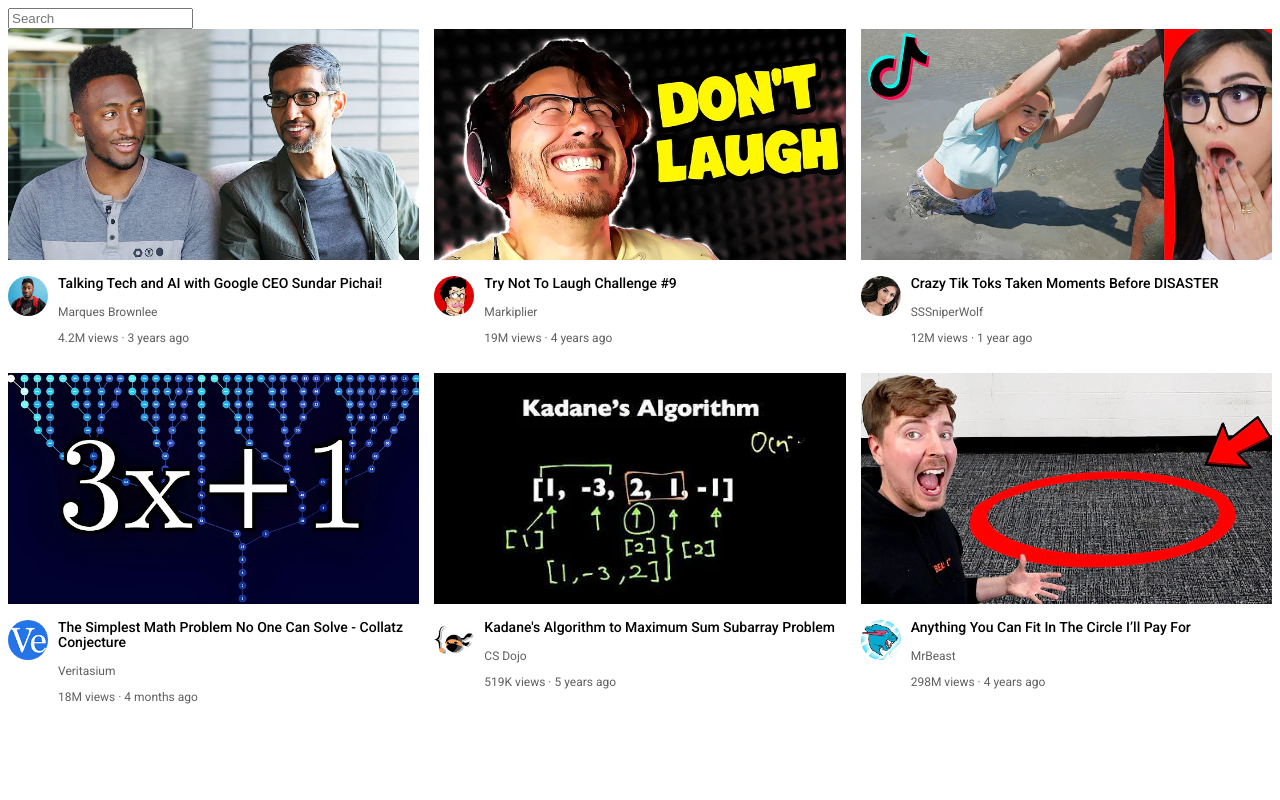
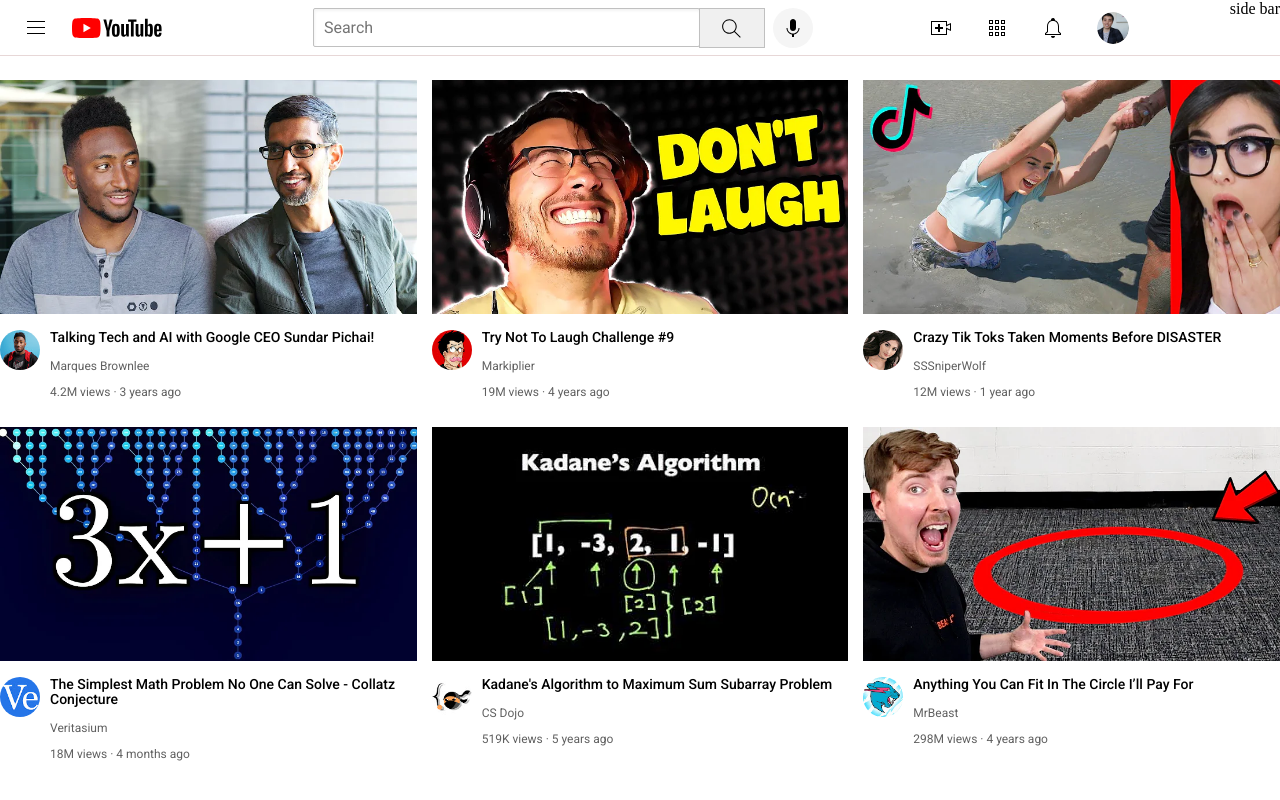
Before and after one commit to Hawk-ho/Website, a plain HTML site: page youtube.html in a window 1280 px wide. Shown: the top 800 px of the page. Drawn offline with Linux system fonts and the light colour scheme.

Commit message:
finish our exercises on flex-box file and add it to the mainmain project

```diff
--- /dev/null
+++ b/youtube-styles/general.css
@@ -0,0 +1,8 @@
+p{
+  font-family: Roboto, arial;
+
+}
+body{
+  margin: 0;
+  padding-top: 80px;
+}
--- /dev/null
+++ b/youtube-styles/header.css
@@ -0,0 +1,120 @@
+.header{
+  height: 55px;
+  display: flex;
+  flex-direction: row;
+  justify-content: space-between;
+
+  position: fixed;
+  top: 0;
+  left: 0;
+  right: 0;
+
+  background-color: white;
+  border-bottom-width: 1px;
+  border-bottom-style: solid ;
+  border-bottom-color: rgb(231, 215, 215) ;
+
+
+}
+.left-section{
+
+
+  display: flex;
+  align-items: center;
+
+}
+.humberger-menu{
+  height: 24px;
+  margin-left: 24px;
+  margin-right: 24px;
+
+
+}
+.youtube-logo{
+  height: 20px;
+
+}
+.middle-section{
+  flex: 1;
+  margin-left: 70px;
+  margin-right: 35px;
+  max-width: 500px;
+  display: flex;
+  align-items: center;
+}
+.search{
+  flex: 1;
+  height: 35px;
+  padding-left: 10px;
+  font-size: 16px;
+  border-width: 1px;
+  border-style: solid;
+  border-color: rgb(192, 192, 192);
+  border-radius: 2px;
+ box-shadow: inset 1px 2px 3px rgb(0, 0, 0, 0.05);
+ width: 0;
+
+
+}
+
+.search::placeholder{
+  font-family: Roboto, Arial;
+  font-size: 16px;
+}
+
+.search-button{
+ height: 40px;
+ width: 66px;
+ background-color: rgb(240, 240, 240);
+ border-width: 1px;
+ border-style: solid;
+ border-color: rgb(192, 192, 192);
+ margin-left: -1px;
+ margin-right: 8px;
+}
+
+.search-icon{
+  height: 25px;
+  margin-top: 4px;
+}
+
+
+
+.voice-button{
+  height: 40px;
+  width: 40px;
+  border-radius: 20px;
+  border: none;
+  background-color: rgb(245, 245, 245);
+}
+.voice-icon{
+  height: 24px;
+  margin-top: 4px;
+
+}
+
+.right-section{
+  width: 200px;
+  display: flex;
+  align-items: center;
+  justify-content: space-between;
+  margin-right: 20px;
+  flex-shrink: 0;
+}
+.upload-icon{
+  height: 24px;
+
+}
+.apps-icon{
+  height: 24px;
+
+}
+.notifications-icon{
+  height: 24px;
+
+}
+.channel-pic{
+  height: 32px;
+  border-radius: 16px;
+
+}
--- a/youtube.css
+++ b/youtube-styles/youtube.css
@@ -1,18 +1,10 @@
-body{
-  padding-bottom: 1000px;
-}
-p{
-  font-family: Roboto, arial;
-}
 .thumbnail{
   width: 100%;
 
 
 }
-.search{
-  display: block;
 
-}
+
 .video-title{
   margin-top: 0;
   font-size: 14px;
--- a/youtube.html
+++ b/youtube.html
@@ -2,13 +2,42 @@
 <html>
 <head>
   <title>YOUTUBE.com clone</title>
-  <link rel="stylesheet" href="youtube.css">
+  <link rel="stylesheet" href="youtube-styles/youtube.css">
   <link rel="preconnect" href="https://fonts.googleapis.com"><link rel="preconnect" href="https://fonts.gstatic.com" crossorigin>
   <link href="https://fonts.googleapis.com/css2?family=Roboto:ital,wght@0,400;0,500;1,700&display=swap" rel="stylesheet">
-
+  <link rel="stylesheet" href="youtube-styles/header.css">
+  <link rel="stylesheet" href="youtube-styles/general.css">
+  <link rel="stylesheet" href="youtube-styles/sidebar.css">
 </head>
 <body>
-  <input class="search" type="text" placeholder="Search">
+  <div class="header">
+    <div class="left-section">
+      <img class="humberger-menu" src="icons/hamburger-menu.svg" >
+      <img class="youtube-logo" src="icons/youtube-logo.svg" >
+    </div>
+    <div class="middle-section">
+      <input class="search" type="text" placeholder="Search">
+      <button class="search-button">
+       <img class="search-icon" src="icons/search.svg" alt="">
+      </button>
+      <button class="voice-button">
+        <img class="voice-icon" src="icons/voice-search-icon.svg" alt="">
+      </button>
+    </div>
+
+
+    <div class="right-section">
+      <img class="upload-icon"  src="icons/upload.svg" >
+      <img class="apps-icon"  src="icons/youtube-apps.svg" >
+      <img class="notifications-icon"  src="icons/notifications.svg" >
+      <img class="channel-pic" src="channels/my-channel.jpeg" >
+    </div>
+
+    <div>side bar</div>
+
+
+
+  </div>
 
   <div class="video-grid">
     <div class="video-preview">
```
Also changed, not shown: flexbox.html (+81 -0 lines), channels/my-channel.jpeg (added), icons/hamburger-menu.svg (added), icons/notifications.svg (added), icons/search.svg (added), icons/upload.svg (added), icons/voice-search-icon.svg (added), icons/youtube-apps.svg (added), icons/youtube-logo.svg (added), youtube-styles/sidebar.css (added).
